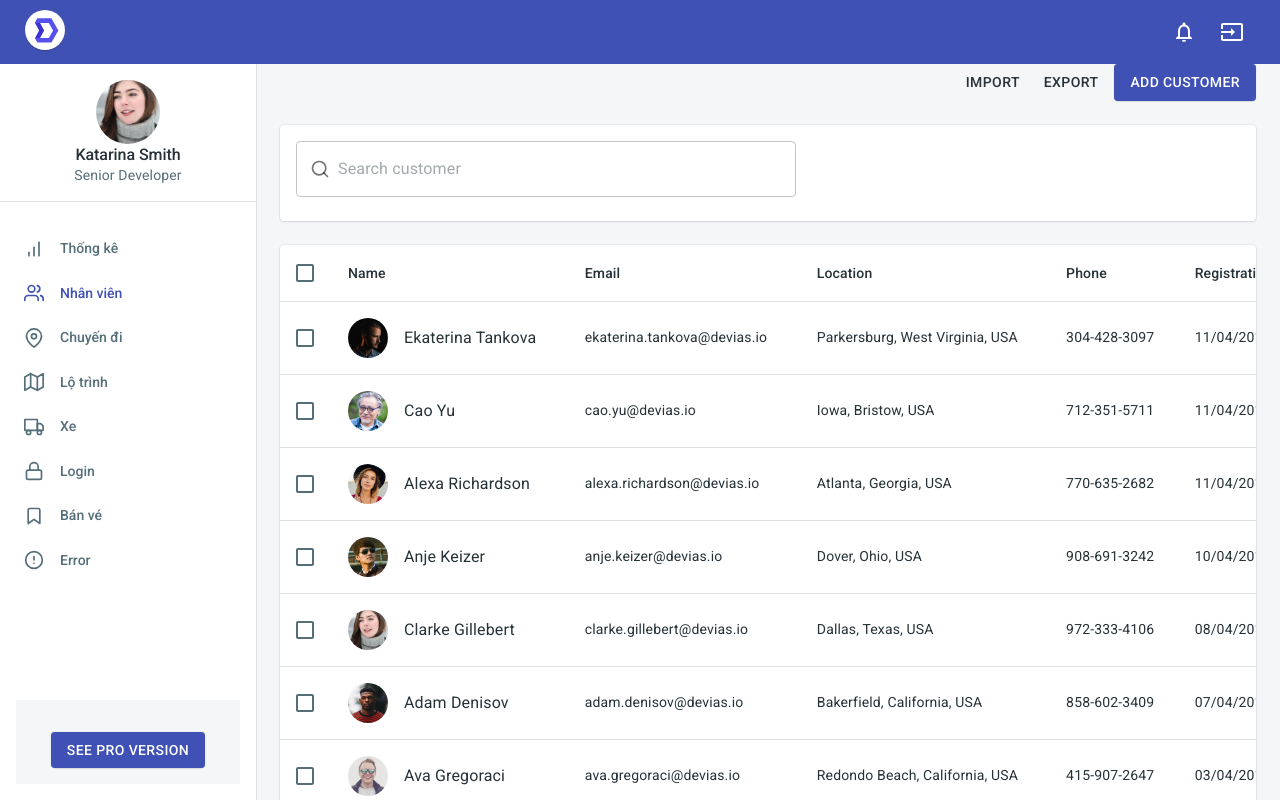
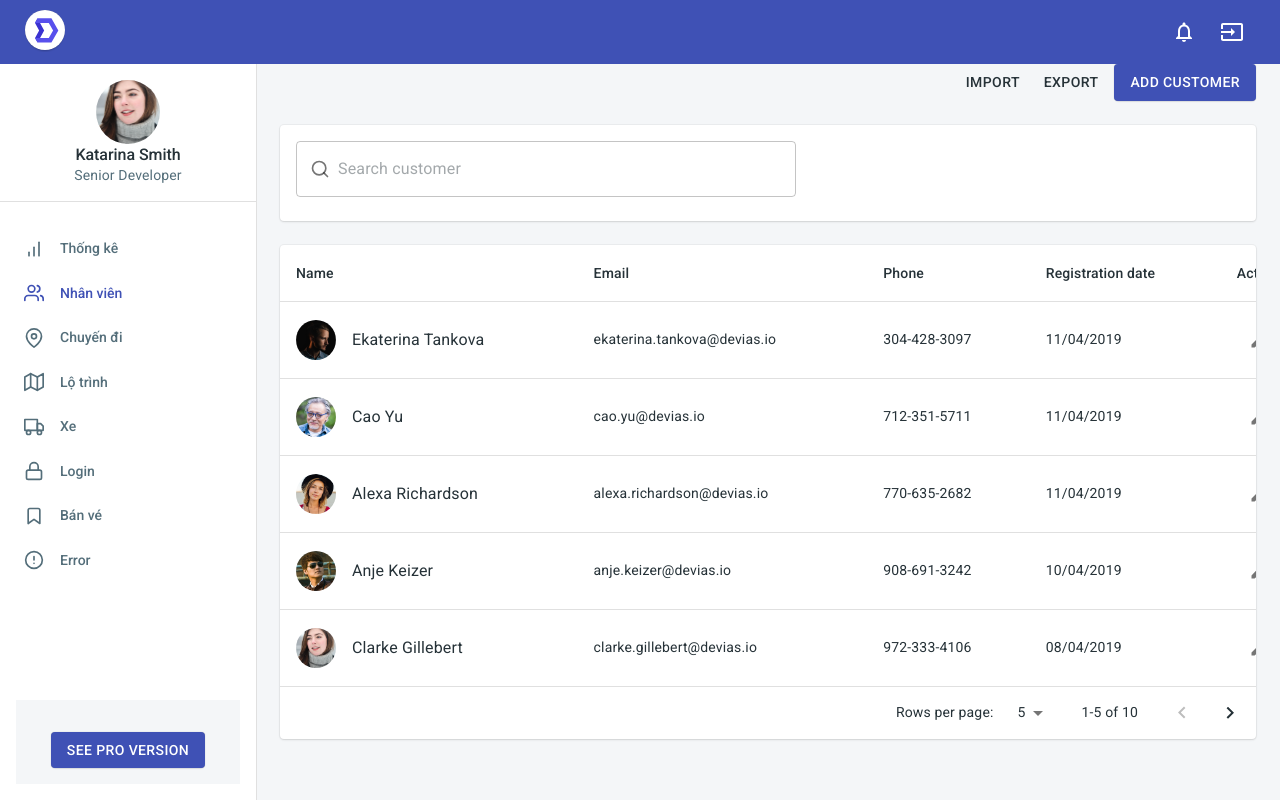
Before and after one commit to quyet907/ticket-web, a React (Create React App) app: page /staff in a window 1280 px wide. Built offline with nearby package versions, Linux system fonts and the light colour scheme.

Commit message:
Update page nhan vien

```diff
--- a/src/components/layouts/DashboardLayout/DashboardLayout.tsx
+++ b/src/components/layouts/DashboardLayout/DashboardLayout.tsx
@@ -4,7 +4,7 @@ import NavBar from "./NavBar/NavBar";
 import TopBar from "./TopBar";
 import Statistic from "../../Statistic";
 import { Redirect, Route, Switch, useRouteMatch } from "react-router-dom";
-import CustomerListView from "../../Cutstomer";
+import Cutstomer from "../../../customer/CustomerListView/Cutstomer";
 
 const useStyles = makeStyles((theme: Theme) => ({
 	root: {
@@ -51,7 +51,7 @@ function DashboardLayout() {
 					<div className={classes.content}>
 						<Switch>
 							<Route exact path={`/dashboard`} component={Statistic} />
-							<Route exact path={`/staff`} component={CustomerListView} />
+							<Route exact path={`/staff`} component={Cutstomer} />
 							<Route path="*">
 								<Redirect to="/dashboard" />
 							</Route>
--- a/src/components/Cutstomer.tsx
+++ b/src/customer/CustomerListView/Cutstomer.tsx
@@ -1,7 +1,7 @@
 import React, { useState } from "react";
 import { Box, Container, makeStyles } from "@material-ui/core";
-import data from "../customer/CustomerListView/data";
-import Results from "../customer/CustomerListView/Results";
+import data from "./data";
+import Results from "./Results";
 import Toolbar from "./Toolbar";
 // import Page from 'src/components/Page';
 
--- a/src/customer/CustomerListView/Results.tsx
+++ b/src/customer/CustomerListView/Results.tsx
@@ -16,8 +16,10 @@ import {
 	TableRow,
 	Typography,
 	makeStyles,
+	IconButton,
 } from "@material-ui/core";
 // import getInitials from "src/utils/getInitials";
+import EditIcon from "@material-ui/icons/Edit";
 
 const useStyles = makeStyles((theme) => ({
 	root: {},
@@ -34,7 +36,7 @@ type Props = {
 const Results = (props: Props) => {
 	const classes = useStyles();
 	const [selectedCustomerIds, setSelectedCustomerIds] = useState<any[]>([]);
-	const [limit, setLimit] = useState(10);
+	const [limit, setLimit] = useState(5);
 	const [page, setPage] = useState(0);
 
 	const handleSelectAll = (e: any) => {
@@ -85,22 +87,11 @@ const Results = (props: Props) => {
 					<Table>
 						<TableHead>
 							<TableRow>
-								<TableCell padding="checkbox">
-									<Checkbox
-										checked={selectedCustomerIds.length === props.customers.length}
-										color="primary"
-										indeterminate={
-											selectedCustomerIds.length > 0 &&
-											selectedCustomerIds.length < props.customers.length
-										}
-										onChange={handleSelectAll}
-									/>
-								</TableCell>
 								<TableCell>Name</TableCell>
 								<TableCell>Email</TableCell>
-								<TableCell>Location</TableCell>
 								<TableCell>Phone</TableCell>
 								<TableCell>Registration date</TableCell>
+								<TableCell>Actions</TableCell>
 							</TableRow>
 						</TableHead>
 						<TableBody>
@@ -110,17 +101,6 @@ const Results = (props: Props) => {
 									key={customer.id}
 									selected={selectedCustomerIds.indexOf(customer.id) !== -1}
 								>
-									<TableCell padding="checkbox">
-										<Checkbox
-											checked={
-												selectedCustomerIds.indexOf(customer.id) !== -1
-											}
-											onChange={(event) =>
-												handleSelectOne(event, customer.id)
-											}
-											value="true"
-										/>
-									</TableCell>
 									<TableCell>
 										<Box alignItems="center" display="flex">
 											<Avatar
@@ -135,12 +115,14 @@ const Results = (props: Props) => {
 										</Box>
 									</TableCell>
 									<TableCell>{customer.email}</TableCell>
-									<TableCell>
-										{`${customer.address.city}, ${customer.address.state}, ${customer.address.country}`}
-									</TableCell>
 									<TableCell>{customer.phone}</TableCell>
 									<TableCell>
 										{moment(customer.createdAt).format("DD/MM/YYYY")}
+									</TableCell>
+									<TableCell>
+										<IconButton>
+											<EditIcon fontSize="small"/>
+										</IconButton>
 									</TableCell>
 								</TableRow>
 							))}
@@ -161,5 +143,4 @@ const Results = (props: Props) => {
 	);
 };
 
-
 export default Results;
```
Also changed, not shown: src/customer/CustomerListView/Toolbar.tsx (renamed from src/components/Toolbar.tsx).
